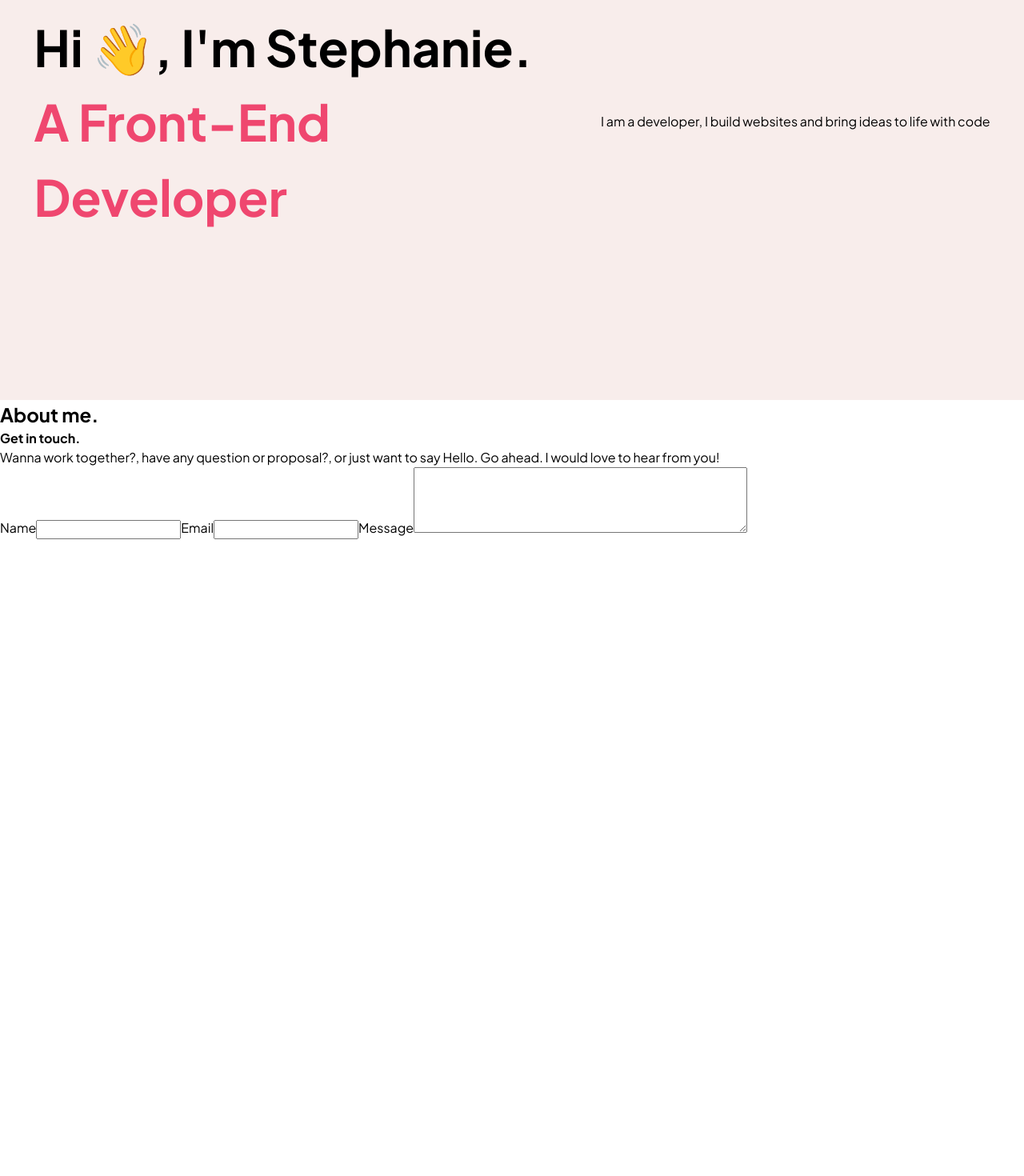
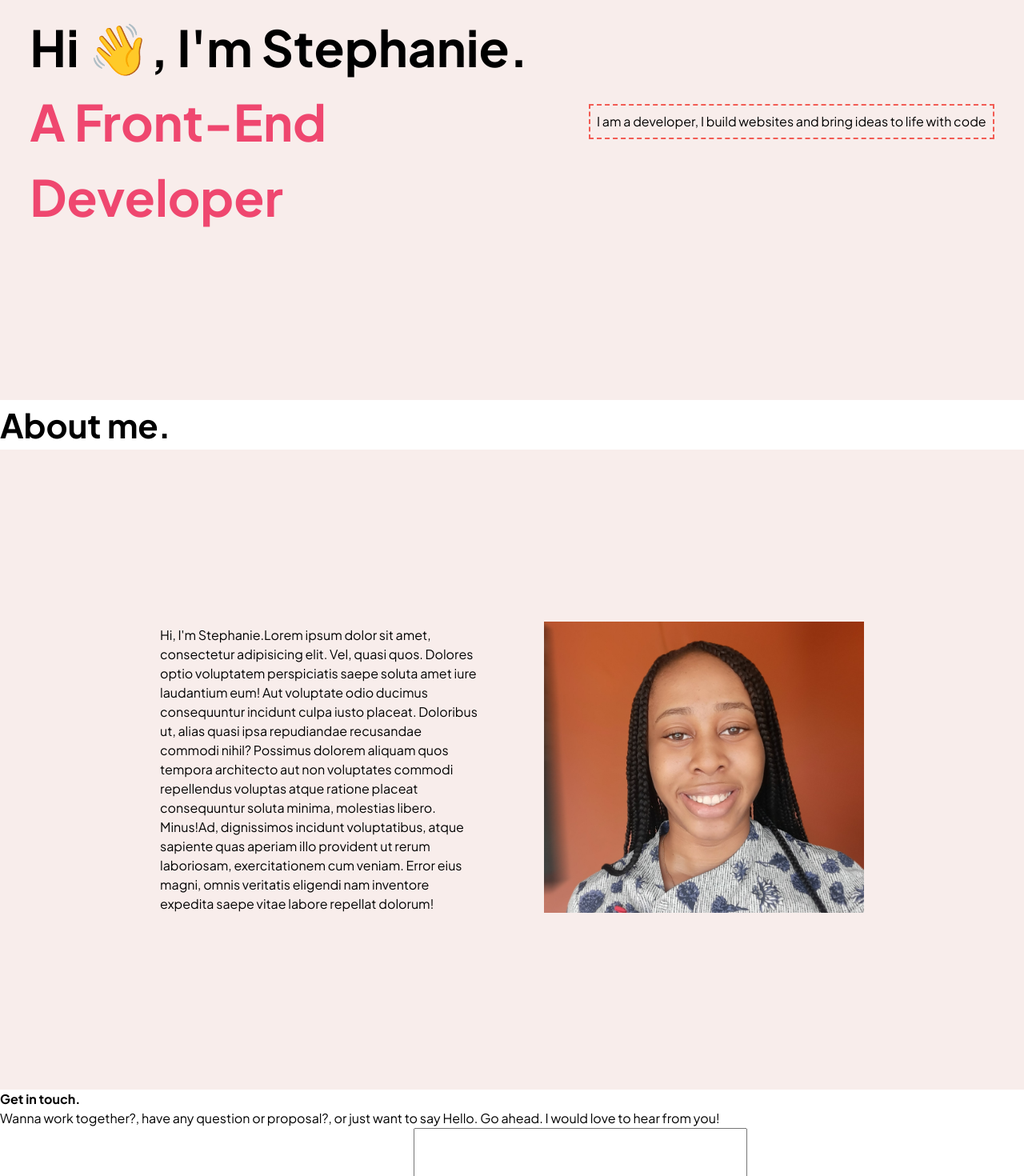
Before and after one commit to Ugboaja-Uchechi/portfolio-site, a React (Create React App) app: page / in a window 1280 px wide. Shown: the part 300-1770 px from the top of the page at 80% size. Before the commit the page ends 974 px from the top, so only its background shows below. Built offline with nearby package versions, Linux system fonts and the light colour scheme.

Commit message:
Style about section

```diff
--- a/src/component/About.js
+++ b/src/component/About.js
@@ -1,11 +1,20 @@
 import React from "react";
+import ProfileImage from "../images/prof-image.jpg"
 
 const About = () => {
   return (
     <>
       <section>
-        <h2>About me.</h2>
-        <p></p>
+        <h2 className="headings">About me.</h2>
+        <div className="about">
+          <div className="width margin-end">
+            <p>Hi, I'm Stephanie.Lorem ipsum dolor sit amet, consectetur adipisicing elit. Vel, quasi quos. Dolores optio voluptatem perspiciatis saepe soluta amet iure laudantium eum! Aut voluptate odio ducimus consequuntur incidunt culpa iusto placeat. Doloribus ut, alias quasi ipsa repudiandae recusandae commodi nihil? Possimus dolorem aliquam quos tempora architecto aut non voluptates commodi repellendus voluptas atque ratione placeat consequuntur soluta minima, molestias libero. Minus!Ad, dignissimos incidunt voluptatibus, atque sapiente quas aperiam illo provident ut rerum laboriosam, exercitationem cum veniam. Error eius magni, omnis veritatis eligendi nam inventore expedita saepe vitae labore repellat dolorum!
+            </p>
+          </div>
+          <div>
+            <img src={ProfileImage} alt="A girl smiling" className="width margin-start"></img>
+          </div>
+        </div>
       </section>
     </>
   )
--- a/src/index.css
+++ b/src/index.css
@@ -16,6 +16,10 @@
 
 body {
   font-family: 'Plus Jakarta Sans', sans-serif;
+}
+
+body::selection {
+  background-color: navajowhite;
 }
 
 /* Header - Navigation Styling */
@@ -91,5 +95,42 @@ span {
   color: var(--textCover);
 }
 
+#main p {
+  border-block: 2px dashed var(--shadeOfRed);
+  border-inline: 2px dashed var(--shadeOfRed);
+  padding-block-start: 0.5rem;
+  padding-block-end: 0.5rem;
+  padding-inline-end: 0.5rem;
+  padding-inline-start: 0.5rem;
+}
+
 
 /* Main Styling End */
+
+/* About Styling */
+
+.about {
+  height: 100vh;
+  display: flex;
+  justify-content: center;
+  align-items: center;
+  background-color: var(--shadeOfPink);
+}
+
+.headings {
+  font-size: calc(1rem + 2vw);
+}
+
+.width {
+  width: calc(5em * 5);
+}
+
+.margin-end {
+  margin-inline-end: 2.5rem;
+}
+
+.margin-start {
+  margin-inline-start: 2.5rem;
+}
+
+/* About Styling End */
```
Also changed, not shown: src/images/prof-image.jpg (added).
